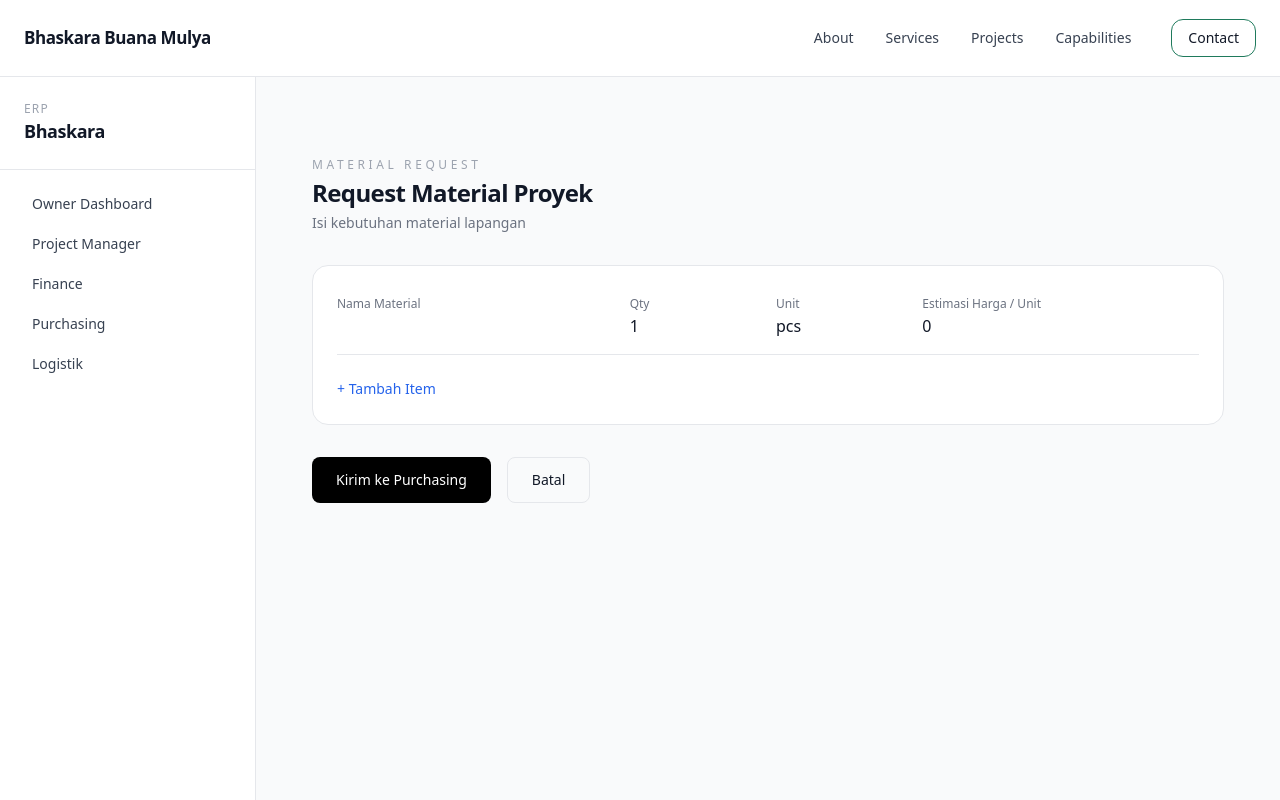
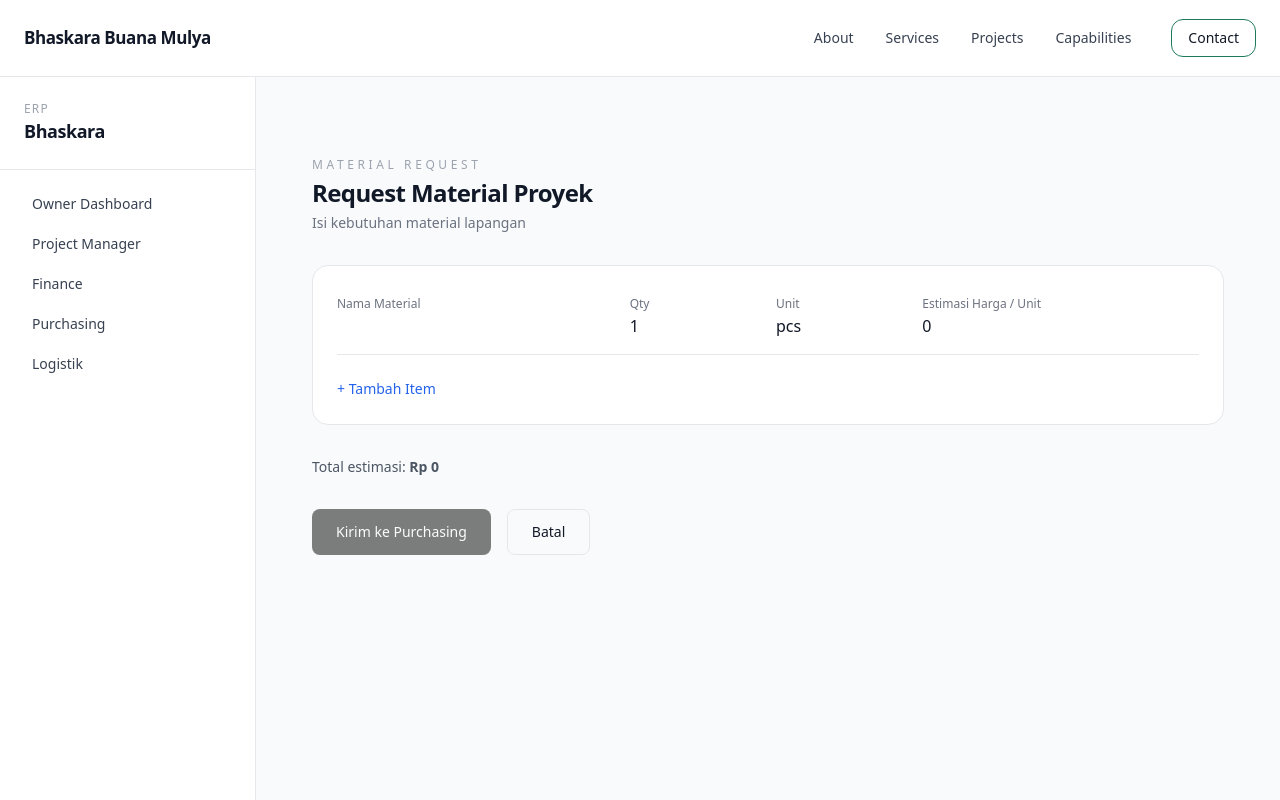
Before and after one commit to herlan-syihabudin/Bhaskara, a Next.js app: page /dashboard/projects/1/equest-material in a window 1280 px wide. Shown: the top 800 px of the page. Built offline with nearby package versions, Linux system fonts and the light colour scheme.

Commit message:
Update page.tsx

```diff
--- a/app/dashboard/projects/[id]/equest-material/page.tsx
+++ b/app/dashboard/projects/[id]/equest-material/page.tsx
@@ -3,6 +3,7 @@
 import { useState } from "react";
 import { useParams, useRouter } from "next/navigation";
 import Link from "next/link";
+import { addMaterialRequest } from "@/lib/data/materialRequests";
 
 /* ======================
    TYPES
@@ -34,10 +35,7 @@ export default function RequestMaterialPage() {
     value: ItemInput[K]
   ) {
     const copy = [...items];
-    copy[index] = {
-      ...copy[index],
-      [field]: value,
-    };
+    copy[index] = { ...copy[index], [field]: value };
     setItems(copy);
   }
 
@@ -52,17 +50,22 @@ export default function RequestMaterialPage() {
     setItems(items.filter((_, i) => i !== index));
   }
 
+  const validItems = items.filter(
+    (i) => i.name.trim() !== "" && i.qty > 0
+  );
+
+  const totalEstimasi = validItems.reduce(
+    (acc, i) => acc + i.qty * i.estimasiHarga,
+    0
+  );
+
   function submitRequest() {
-    if (items.length === 0) {
-      alert("Minimal 1 item material");
+    if (validItems.length === 0) {
+      alert("Isi minimal 1 item material dengan benar");
       return;
     }
 
-    // sementara log dulu (nanti masuk ke data store / API)
-    console.log("MR SUBMITTED:", {
-      projectId: params.id,
-      items,
-    });
+    addMaterialRequest(params.id, validItems);
 
     alert("Material Request berhasil dikirim ke Purchasing");
     router.push(`/dashboard/projects/${params.id}`);
@@ -158,19 +161,25 @@ export default function RequestMaterialPage() {
           </div>
         ))}
 
-        <button
-          onClick={addItem}
-          className="text-sm text-blue-600"
-        >
+        <button onClick={addItem} className="text-sm text-blue-600">
           + Tambah Item
         </button>
+      </div>
+
+      {/* SUMMARY */}
+      <div className="text-sm text-gray-600">
+        Total estimasi:{" "}
+        <span className="font-semibold">
+          Rp {totalEstimasi.toLocaleString("id-ID")}
+        </span>
       </div>
 
       {/* ACTION */}
       <div className="flex gap-4">
         <button
           onClick={submitRequest}
-          className="px-6 py-3 rounded-lg bg-black text-white text-sm"
+          disabled={validItems.length === 0}
+          className="px-6 py-3 rounded-lg bg-black text-white text-sm disabled:opacity-50"
         >
           Kirim ke Purchasing
         </button>
```
